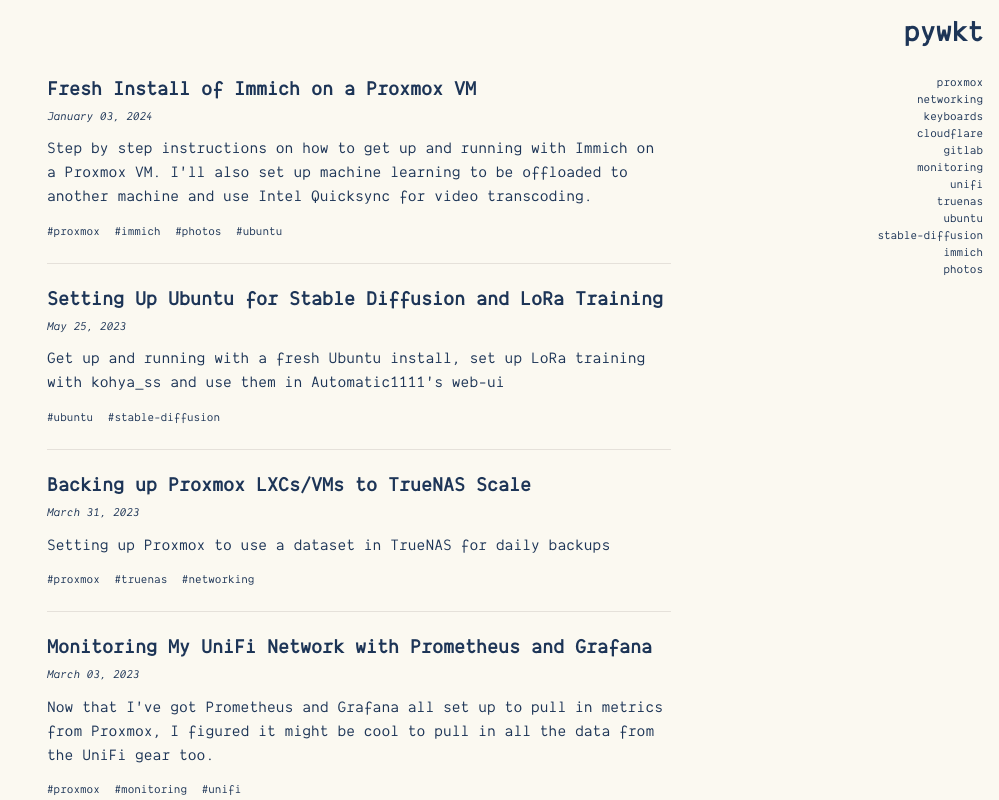
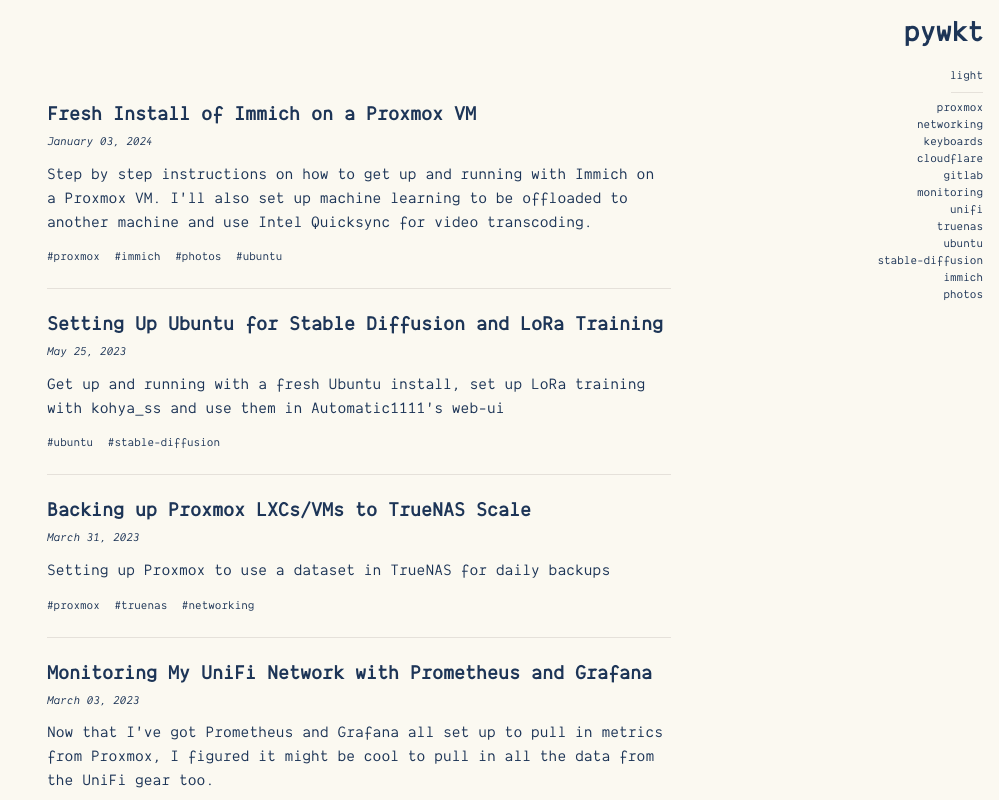
Before and after one commit to pywkt/pywkt-site, a Next.js app: page / in a window 1280 px wide. Shown: the top 800 px of the page, without its empty margins (281-1280 px from the left). Built offline with nearby package versions, Linux system fonts and the light colour scheme.

Commit message:
added theme toggle back

```diff
--- a/app/globals.css
+++ b/app/globals.css
@@ -9,7 +9,7 @@
   --text-xl: 1.5rem;
 }
 
-.dark {
+:root[data-theme="dark"] {
   --foreground: #e0fbfc;
   --background: #293241;
   --border-hr: #233f4a;
--- a/app/layout.tsx
+++ b/app/layout.tsx
@@ -1,5 +1,5 @@
 // import { cookies } from 'next/headers';
-// import Script from 'next/script';
+import Script from 'next/script';
 import './preflight.css';
 import './globals.css';
 import Header from '@/components/Header';
@@ -9,6 +9,15 @@ import { dankMonoReg } from '@/config/fonts';
 import Footer from '@/components/Footer';
 import styles from './layouts.module.css';
 import { siteMetadata } from './siteMetadata';
+import { getTheme } from '@/util/getTheme';
+import dynamic from 'next/dynamic';
+
+// const ThemeToggle = dynamic(() => import('@/components/ThemeToggle'), {
+//   ssr: false,
+// });
+const SetTheme = dynamic(() => import('@/components/SetTheme'), {
+  ssr: false,
+});
 
 export const metadata = siteMetadata;
 
@@ -32,6 +41,12 @@ export default function RootLayout({
 
   return (
     <html lang='en' className={`${dankMonoReg.className}`}>
+      <head>
+        <Script
+          id='themeToggle'
+          dangerouslySetInnerHTML={{ __html: getTheme }}
+        />
+      </head>
       <body>
         {/* {isProd && ( */}
         {/*   <Script */}
@@ -43,6 +58,8 @@ export default function RootLayout({
         <Header />
         <div className={themeToggleContainer}>
           {/* <ThemeToggle currentTheme={theme} /> */}
+          {/* <ThemeToggle /> */}
+          <SetTheme />
         </div>
 
         <div className={pageGrid}>
--- /dev/null
+++ b/components/SetTheme/index.jsx
@@ -0,0 +1,29 @@
+'use client';
+import { useState, useEffect } from 'react';
+import styles from './styles.module.css';
+
+const SetTheme = () => {
+  const { themeToggleButton, themeToggleHr } = styles;
+  const [theme, setTheme] = useState(global.window?.__theme || 'light');
+
+  const isDark = theme === 'dark';
+
+  const toggleTheme = () => {
+    global.window?.__setPreferredTheme(theme === 'light' ? 'dark' : 'light');
+  };
+
+  useEffect(() => {
+    global.window.__onThemeChange = setTheme;
+  }, []);
+
+  return (
+    <>
+      <button onClick={toggleTheme} className={themeToggleButton}>
+        {isDark ? 'dark' : 'light'}
+      </button>
+      <hr className={themeToggleHr} />
+    </>
+  );
+};
+
+export default SetTheme;
--- /dev/null
+++ b/components/SetTheme/styles.module.css
@@ -0,0 +1,13 @@
+.themeToggleHr {
+  width: 2rem;
+  border-color: var(--border-hr);
+}
+
+.themeToggleButton {
+  font-size: var(--text-xs);
+  border: none;
+}
+
+.themeToggleButton:hover {
+  color: var(--link-hover);
+}
--- /dev/null
+++ b/util/getTheme.js
@@ -0,0 +1,33 @@
+const code = function () {
+  window.__onThemeChange = function () {};
+
+  function setTheme(newTheme) {
+    window.__theme = newTheme;
+    preferredTheme = newTheme;
+    document.documentElement.dataset.theme = newTheme;
+    window.__onThemeChange(newTheme);
+  }
+
+  var preferredTheme;
+
+  try {
+    preferredTheme = localStorage.getItem('theme');
+  } catch (err) {}
+
+  window.__setPreferredTheme = function (newTheme) {
+    setTheme(newTheme);
+    try {
+      localStorage.setItem('theme', newTheme);
+    } catch (err) {}
+  };
+
+  var darkQuery = window.matchMedia('(prefers-color-scheme: dark)');
+
+  darkQuery.addEventListener('change', function (e) {
+    window.__setPreferredTheme(e.matches ? 'dark' : 'light');
+  });
+
+  setTheme(preferredTheme || (darkQuery.matches ? 'dark' : 'light'));
+};
+
+export const getTheme = `(${code})();`;
```
Also changed, not shown: components/ThemeToggle/index.tsx (+29 -0 lines).
